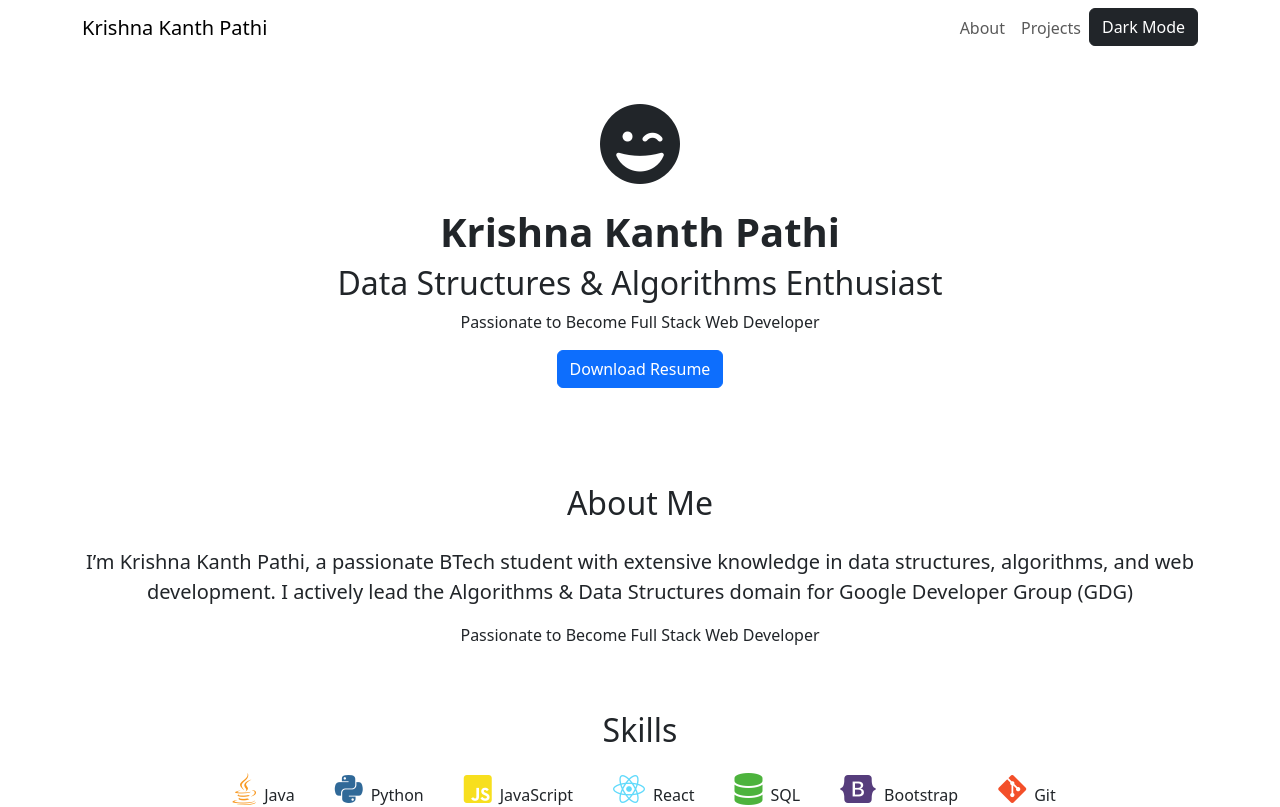
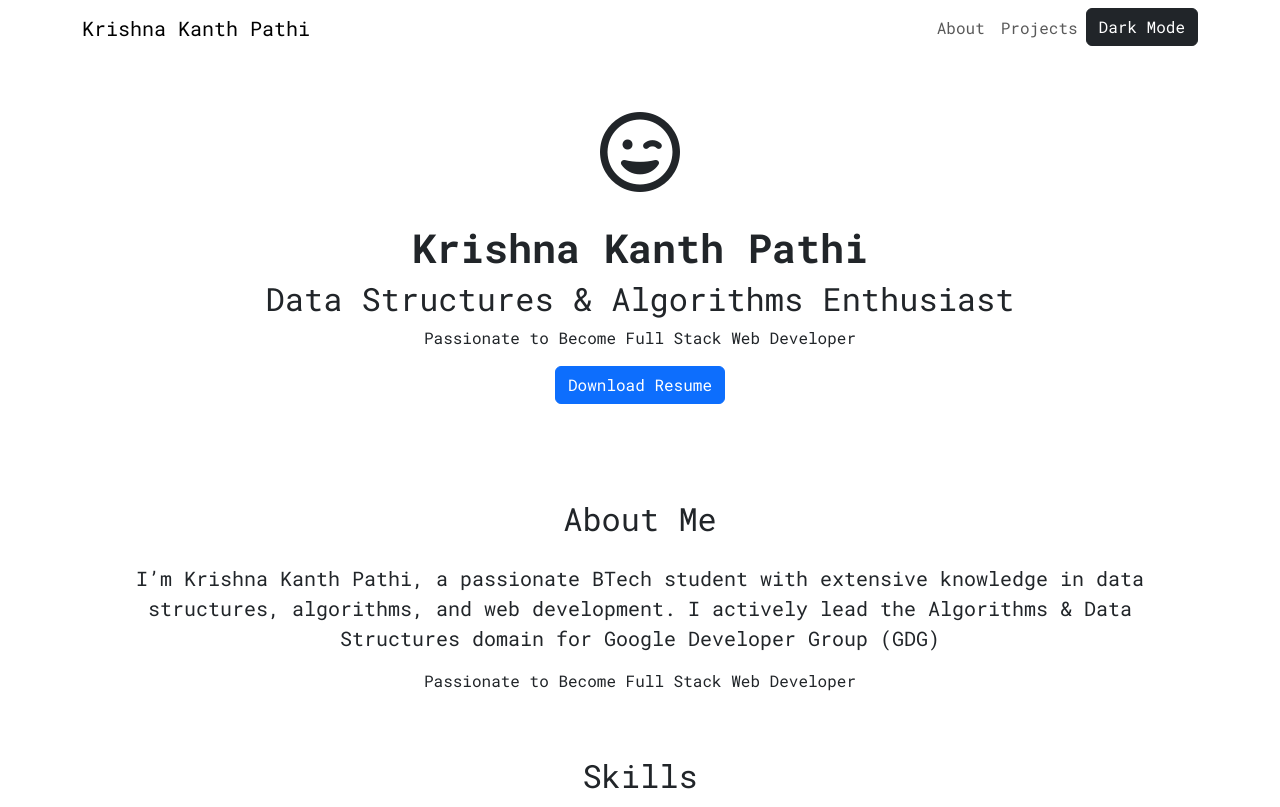
Before and after one commit to krishnakanthpathi/react-portfolio, a React (Vite) app: page / in a window 1280 px wide. Shown: the top 807 px of the page. Built offline with nearby package versions, Linux system fonts and the light colour scheme.

Commit message:
bootstrap added final

```diff
--- a/index.html
+++ b/index.html
@@ -4,7 +4,6 @@
     <meta charset="utf-8">
     <meta name="viewport" content="width=device-width, initial-scale=1">
     <title>Bootstrap demo</title>
-    <link href="https://cdn.jsdelivr.net/npm/bootstrap@5.3.3/dist/css/bootstrap.min.css" rel="stylesheet" integrity="sha384-QWTKZyjpPEjISv5WaRU9OFeRpok6YctnYmDr5pNlyT2bRjXh0JMhjY6hW+ALEwIH" crossorigin="anonymous">
       <!-- Google Fonts -->
     <link href="https://fonts.googleapis.com/css2?family=Roboto+Mono:wght@400;700&display=swap" rel="stylesheet">
 
--- a/package.json
+++ b/package.json
@@ -10,6 +10,7 @@
     "preview": "vite preview"
   },
   "dependencies": {
+    "bootstrap": "^5.3.3",
     "react": "^19.0.0",
     "react-dom": "^19.0.0"
   },
--- a/src/App.jsx
+++ b/src/App.jsx
@@ -6,6 +6,7 @@ import About from "./components/About"
 import Skills from "./components/Skills"
 import Projects from "./components/Projects"
 import Achievements from "./components/Achievements"
+import 'bootstrap/dist/css/bootstrap.min.css';
 
 function App() {
 
--- a/src/assets/css/style.css
+++ b/src/assets/css/style.css
@@ -1,3 +1,9 @@
+*{
+    font-family: 'Roboto Mono', monospace;
+    transition: background-color 0.3s ease;
+
+}
+
 .skill-icons {
     font-size: 2em;
 }
--- a/src/components/Navbar.jsx
+++ b/src/components/Navbar.jsx
@@ -12,7 +12,8 @@ export default function Navbar(props) {
                 <li className="nav-item"><a className="nav-link" href="#about">About</a></li>
                 <li className="nav-item"><a className="nav-link" href="#projects">Projects</a></li>
                 <li className="nav-item">
-                    <button id="toggle-theme" onClick={props.darkmode} className="btn btn-dark">Dark Mode</button>
+                    <button id="toggle-theme" onClick={props.darkmode} className={!props.theme ? "btn btn-dark" : "btn btn-light"}>
+                        {props.theme ? "Light" : "Dark"} Mode</button>
                 </li>
                 </ul>
             </div>
```
Also changed, not shown: 1 other file (tests, documents, lock files or other folders).
